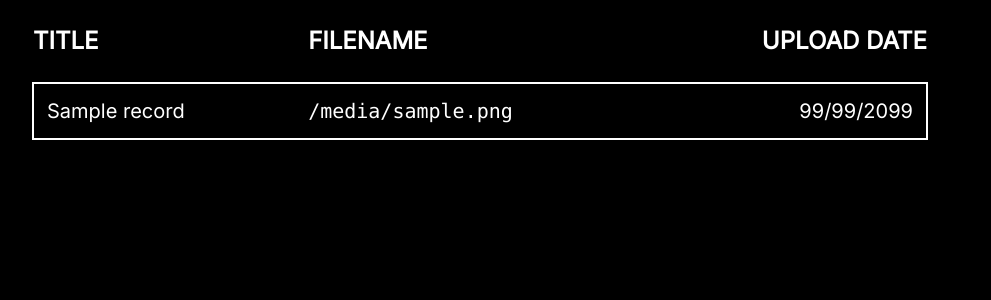
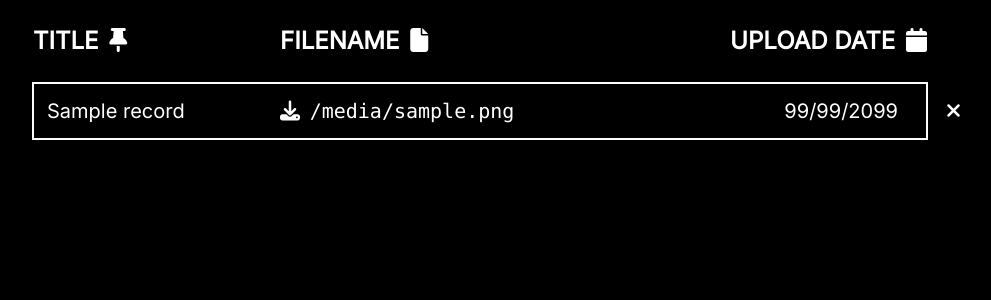
Before and after one commit to Formula-Electric-Berkeley/dash, a Flask app: page /storage in a window 1280 px wide. Shown: the part 144-444 px from the top of the page, without its empty margins (160-1151 px from the left). Run offline with Flask 3, Linux system fonts and the light colour scheme; a database or web service that is not in the repository returns one stand-in record (values such as "Sample title"); some libraries are stand-ins or nearby versions.

Commit message:
add table icons

```diff
--- a/templates/storage.html
+++ b/templates/storage.html
@@ -3,15 +3,15 @@
     <div class="w-full flex justify-center">
         <table class="w-9/12 max-w-4xl border-separate border-spacing-y-6">
             <tr>
-                <th class="text-left text-2xl">TITLE</th>
-                <th class="text-left text-2xl">FILENAME</th>
-                <th class="text-right text-2xl">UPLOAD DATE</th>
+                <th class="text-left text-2xl">TITLE <i class="fa-solid fa-thumbtack ml-1 icon"></i></th>
+                <th class="text-left text-2xl">FILENAME <i class="fa-solid fa-file ml-1 icon"></i></th>
+                <th class="text-right text-2xl">UPLOAD DATE <i class="fa-solid fa-calendar ml-1 icon"></i></th>
             </tr>
             {% for run in all_run_data %}
             <tr>
                 <td class="text-xl border-solid border-2 border-white border-r-0"><p class="m-3">{{ run["name"] }}</p></td>
-                <td class="text-xl border-solid border-2 border-white border-l-0 border-r-0"><p class="my-3"><code>{{ run["filename"] }}</code></p></td>
-                <td class="text-xl border-solid border-2 border-white border-l-0 text-right"><p class="m-3">99/99/2099</p></td>
+                <td class="text-xl border-solid border-2 border-white border-l-0 border-r-0"><p class="my-3"><i class="fa-solid fa-download mr-1"></i> <code>{{ run["filename"] }}</code></p></td>
+                <td class="text-xl border-solid border-2 border-white border-l-0 text-right"><p class="m-3">99/99/2099<i class="fa-solid fa-xmark relative left-12 text-xl delete-icon"></i></p></td>
             </tr>
             {% endfor %}
         </table>
```
